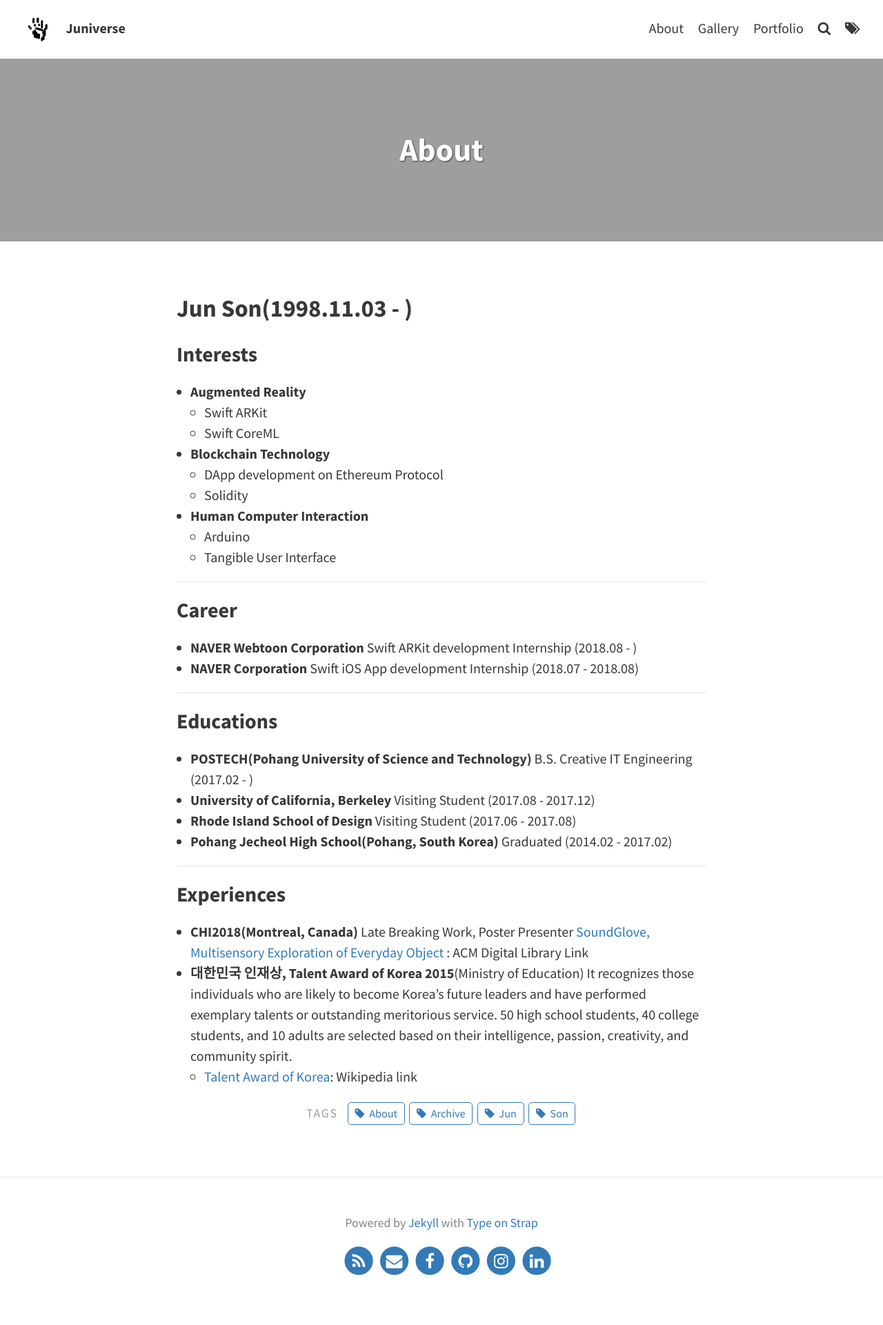
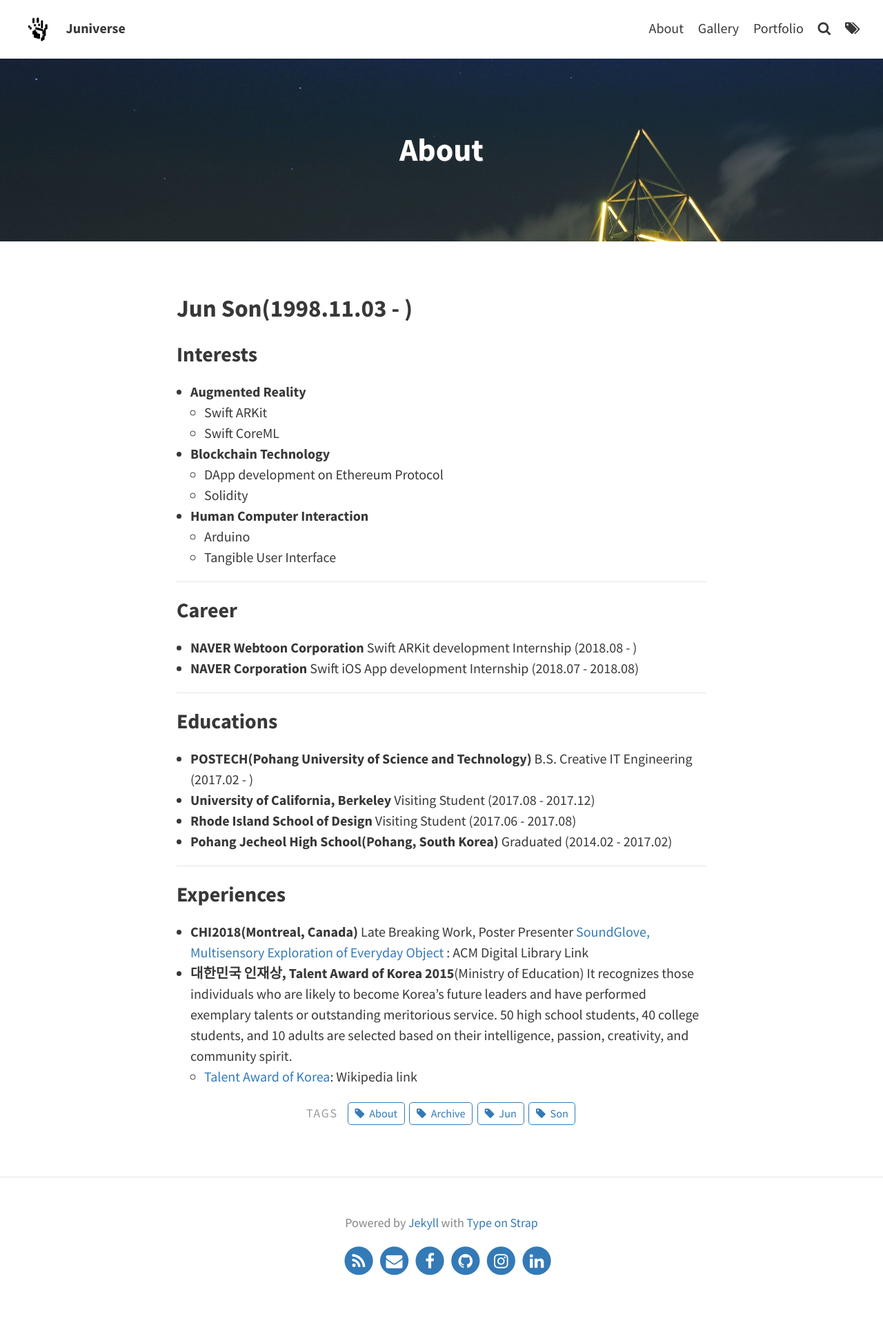
Before and after one commit to juniverse1103/juniverse1103.github.io, a Jekyll site: the page built from pages/about.md, in a window 1280 px wide. Shown: the whole page at 69% size. Built offline with Jekyll 4.4.1, drawn with Linux system fonts in a browser that asks for light colours.

Commit message:
about title image changed

```diff
--- a/pages/about.md
+++ b/pages/about.md
@@ -3,7 +3,7 @@
 title: About
 color: black
 permalink: /about/
-feature-img: "![whale1](assets/img/whale1.jpg)"
+feature-img: "assets/img/pexels/triangular.jpeg"
 tags: [About, Archive, Jun, Son]
 ---
 
```
